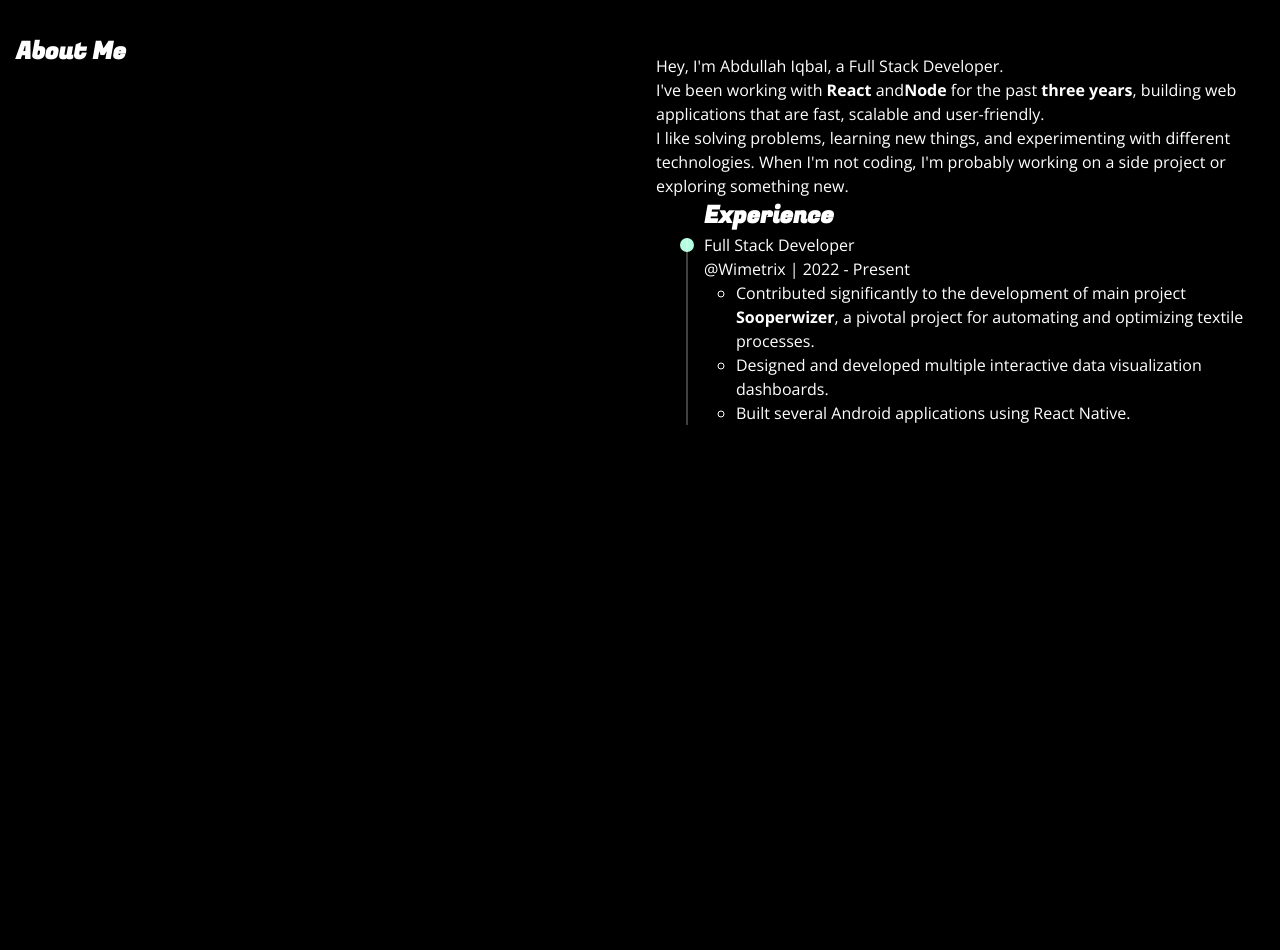
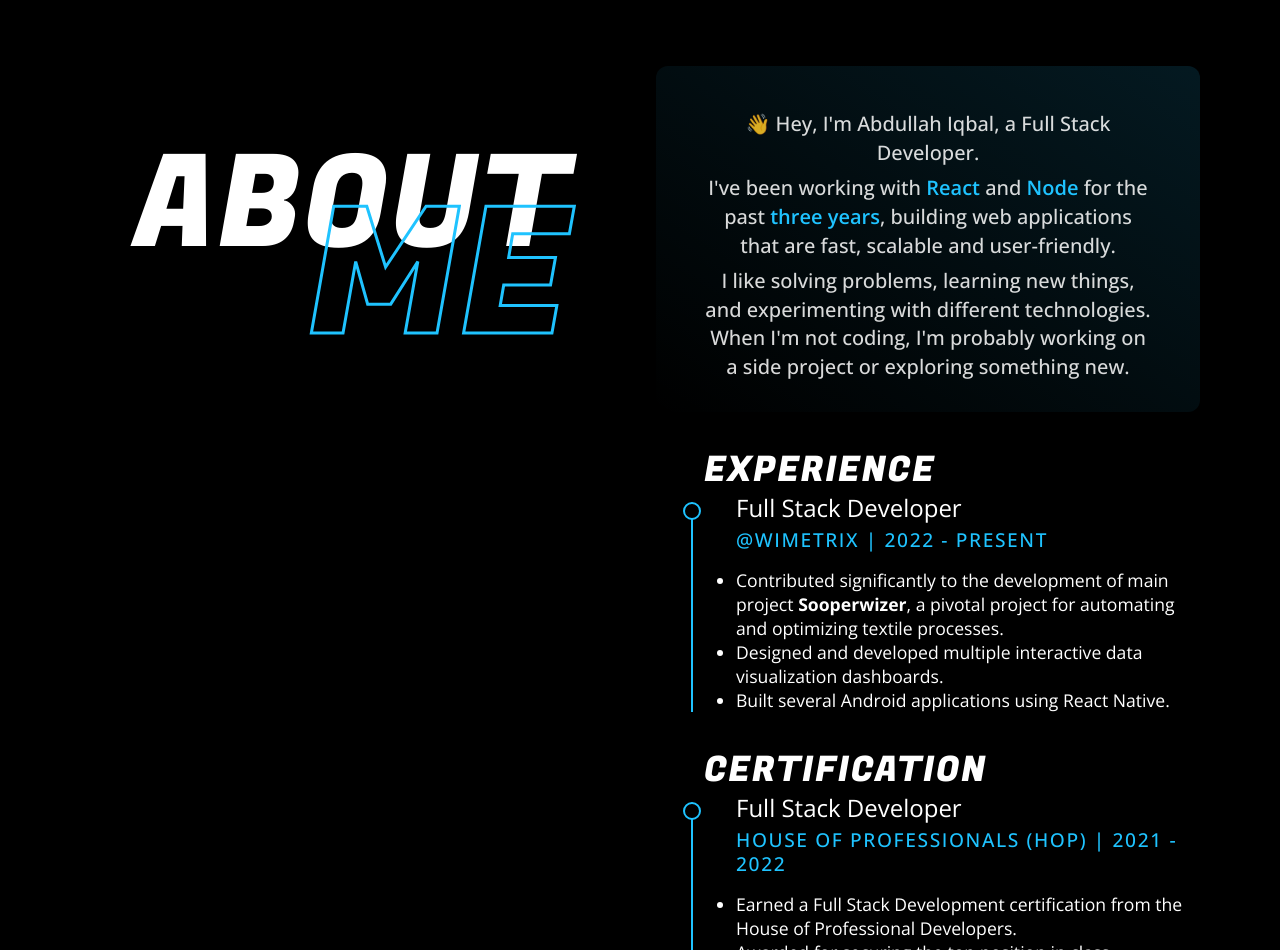
Before and after one commit to ashuthecoolestboy096-png/ARUN--ORTFOLIO, a React (Vite) app: page / in a window 1280 px wide. Shown: the part 782-1732 px from the top of the page. Before the commit the page ends 1600 px from the top, so only its background shows below. Built offline with nearby package versions, Linux system fonts and the light colour scheme.

Commit message:
Overhaul about me section

```diff
--- a/cspell.json
+++ b/cspell.json
@@ -1,6 +1,7 @@
 {
 	"words": [
 		"Avenir",
+		"BSCS",
 		"Sooperwizer",
 		"vite",
 		"Wimetrix"
--- a/src/App.tsx
+++ b/src/App.tsx
@@ -8,6 +8,7 @@ import './styles/glow-box.css';
 import './styles/info-section.css';
 import './styles/mouse-trail.css';
 import './styles/text-hover.css';
+import './styles/title.css';
 
 function App() {
 	return (
--- a/src/index.css
+++ b/src/index.css
@@ -6,6 +6,7 @@
 	--background: hsl(0, 0%, 0%);
 	--background-reverse: hsl(0, 0%, 100%);
 	--scroll-bar: 31, 195, 255;
+	--primary: 31, 195, 255;
 	--primaryBg: hsla(155, 100%, 65%, 1%);
 	--primaryHi: hsla(155, 100%, 75%, 25%);
 	--primaryFg: hsl(155, 100%, 85%);
--- a/src/sections/about-me.section.tsx
+++ b/src/sections/about-me.section.tsx
@@ -1,3 +1,5 @@
+import { Title } from '../components/title.component';
+
 const timeline = [
 	{
 		title: 'Experience',
@@ -9,23 +11,50 @@ const timeline = [
 				description: (
 					<ul>
 						<li>
-							<p>
 							Contributed significantly to the development of main project{' '}
-								<strong>Sooperwizer</strong>, a pivotal project for automating
-								and optimizing textile processes.
-							</p>
+							<strong>Sooperwizer</strong>, a pivotal project for automating and
+							optimizing textile processes.
+						</li>
 						<li>
-								<p>
 							Designed and developed multiple interactive data visualization
 							dashboards.
-								</p>
+						</li>
+						<li>Built several Android applications using React Native.</li>
+					</ul>
+				),
+			},
+		],
+	},
+	{
+		title: 'Certification',
+		items: [
+			{
+				title: 'Full Stack Developer',
+				place: 'House of Professionals (HOP)',
+				timePeriod: '2021 - 2022',
+				description: (
+					<ul>
+						<li>
+							Earned a Full Stack Development certification from the House of
+							Professional Developers.
 						</li>
 						<li>
-								<p>Built several Android applications using React Native.</p>
-							</li>
+							Awarded for securing the top position in class, demonstrating
+							strong skills and commitment.
 						</li>
 					</ul>
 				),
+			},
+		],
+	},
+	{
+		title: 'Education',
+		items: [
+			{
+				title: 'Bachelor of Science in Computer Science (BSCS)',
+				place: 'Virtual University of Pakistan',
+				timePeriod: '2022 - Present',
+				description: '',
 			},
 		],
 	},
@@ -33,17 +62,20 @@ const timeline = [
 
 export const AboutMe = () => {
 	return (
-		<section className='about-me'>
+		<section
+			className='about-me'
+			id='about-me'
+		>
 			<div>
-				<h1>About Me</h1>
+				<Title />
 			</div>
 			<div>
-				<div>
+				<div className='intro'>
 					<p style={{ marginTop: '20px' }}>
-						Hey, I'm Abdullah Iqbal, a Full Stack Developer.
+						👋 Hey, I'm Abdullah Iqbal, a Full Stack Developer.
 					</p>
 					<p>
-						I've been working with <strong>React</strong> and
+						I've been working with <strong>React</strong> and{' '}
 						<strong>Node</strong> for the past <strong>three years</strong>,
 						building web applications that are fast, scalable and user-friendly.
 					</p>
@@ -61,18 +93,18 @@ export const AboutMe = () => {
 						>
 							<h1>{title}</h1>
 							{items.map(({ title, place, timePeriod, description }, idx) => (
-								<ul
+								<div
 									className='timeline-list'
 									key={idx}
 								>
-									<li className='timeline-item'>
-										<p>{title}</p>
-										<p>
+									<div className='timeline-item'>
+										<p className='designation'>{title}</p>
+										<p className='place'>
 											{place} | {timePeriod}
 										</p>
 										<div className='timeline-description'>{description}</div>
-									</li>
-								</ul>
+									</div>
+								</div>
 							))}
 						</div>
 					))}
--- a/src/styles/about-me.css
+++ b/src/styles/about-me.css
@@ -1,8 +1,13 @@
 .about-me {
 	min-height: 100vh;
 	display: flex;
+	padding: 2rem 4rem;
 	/* justify-content: center;
 	align-items: center; */
+}
+
+.about-me .title {
+	margin-top: 6rem;
 }
 
 .about-me > div {
@@ -18,39 +23,100 @@
 
 .timeline {
 	padding-left: 3rem;
-	/* border-left: 1px solid var(--primaryFg); */
 	position: relative;
+	font-size: 1.1rem;
+	margin-top: 2rem;
+}
+
+.timeline > h1 {
+	letter-spacing: 0.1rem;
+	text-transform: uppercase;
+	font-size: 2.2rem;
+	font-weight: 500;
 }
 
 .timeline::after {
 	position: absolute;
 	content: '';
-	top: 40px;
-	left: 30px;
+	top: 60px;
+	left: 35px;
 	width: 2px;
-	height: calc(100% - 40px);
-	background-color: var(--accentHi);
+	height: calc(100% - 60px);
+	background-color: rgb(var(--primary));
 }
 
 .timeline > ul {
 	list-style-type: none;
 }
 
+.timeline li {
+	font-family: 'Open Sans', sans-serif;
+}
+
 .timeline-item {
 	position: relative;
 }
 
+.timeline-list {
+	padding-left: 2rem;
+}
+
 .timeline-description {
-	padding-left: 2rem;
+	margin-block: 1rem;
 }
 
 .timeline-item::before {
 	position: absolute;
 	content: '';
-	top: 5px;
-	left: -24px;
+	top: 6px;
+	left: -53px;
 	width: 14px;
 	height: 14px;
 	border-radius: 50%;
-	background-color: var(--primaryFg);
+	border: 2px solid rgb(var(--primary));
+	background-color: black;
+	z-index: 99;
 }
+
+.timeline .designation {
+	font-size: 1.5rem;
+	margin-bottom: 0.5rem;
+	/* color: rgb(var(--primary)); */
+}
+
+.timeline .place {
+	color: rgb(var(--primary));
+	letter-spacing: 0.1rem;
+	font-size: 1.2rem;
+	letter-spacing: 0.1rem;
+	text-transform: uppercase;
+	font-weight: 500;
+}
+
+.about-me .intro {
+	font-size: 1.25rem;
+	font-weight: 500;
+	color: #fff; /* White text for dark mode */
+
+	/* background: rgba(255, 255, 255, 0.1); */
+	/* Subtle background gradient */
+	background: linear-gradient(to top right, #ffffff00, #1fc3ff21);
+
+	padding: 1.5rem 3rem;
+	border-radius: 12px;
+	text-align: center;
+	/* box-shadow: 0 4px 10px rgba(0, 0, 0, 0.3); */
+	/* border: 1px solid rgba(31, 195, 255, 0.5); */
+}
+
+.about-me .intro p {
+	margin-block: 0.4rem;
+	line-height: 1.8rem;
+	color: rgba(255, 255, 255, 0.85); /* Slightly softer white */
+}
+
+/* Highlight important text */
+.about-me .intro strong {
+	color: rgb(31, 195, 255); /* Your primary color */
+	font-weight: 600;
+}
--- a/src/styles/info-section.css
+++ b/src/styles/info-section.css
@@ -4,12 +4,12 @@
 	justify-content: center;
 	align-items: center;
 	flex-direction: column;
-	font-size: 2rem;
+	font-size: 2.5rem;
 }
 
 .hero-section .name {
-	font-size: 5rem;
-	color: hsl(196, 100%, 56%);
+	font-size: 7rem;
+	color: rgb(31, 195, 255);
 }
 
 .blur {
```
Lines whose indentation alone changed are shown as unchanged.
